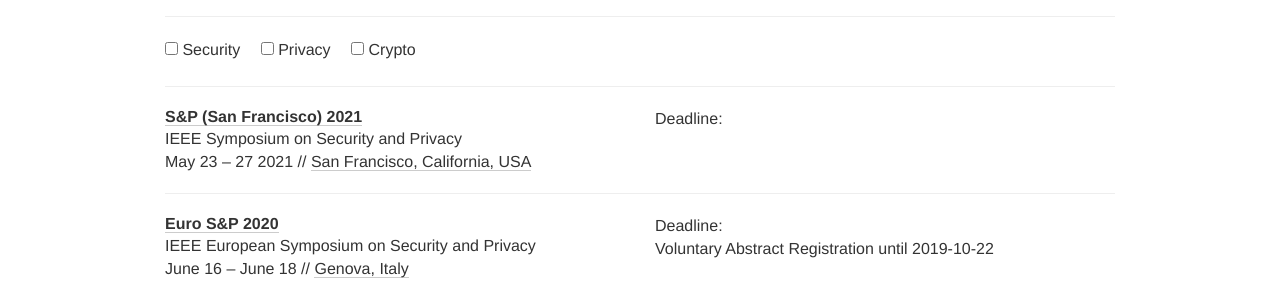
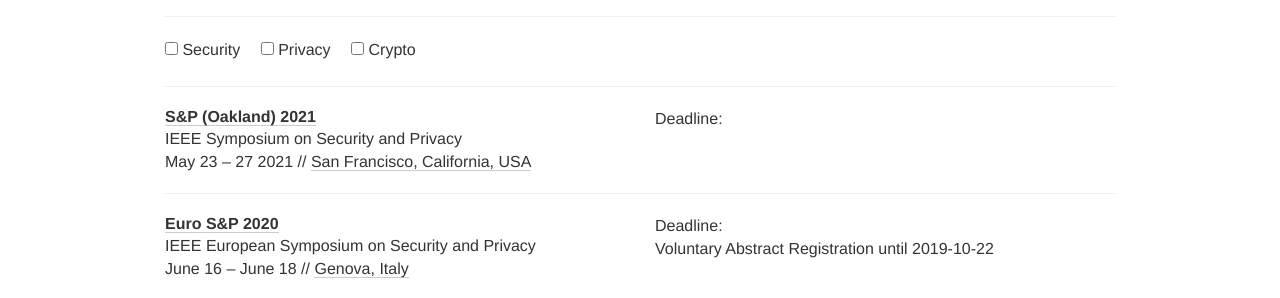
Before and after one commit to sec-deadlines/sec-deadlines.github.io, a Jekyll site: the page built from index.html, in a window 1280 px wide and 900 px high. Shown: the part 215-513 px from the top of the window. Built offline with Jekyll 4.4.1, drawn with Linux system fonts in a browser that asks for light colours; nearby versions of some CDN libraries; comment, search, counter and statistics services are not loaded.

Commit message:
Fix Oakland timezones. Close #47

```diff
--- a/_data/conferences.yml
+++ b/_data/conferences.yml
@@ -1,6 +1,6 @@
 ---
 # Security and Privacy
-- name: S&P (San Francisco)
+- name: S&P (Oakland)
   year: 2021
   date: "May 23 – 27 2021"
   description: IEEE Symposium on Security and Privacy
@@ -10,7 +10,6 @@
     - "2020-06-04 23:59"
     - "2020-09-03 23:59"
     - "2020-12-03 23:59"
-  timezone: Etc/GMT+7
   place: San Francisco, California, USA
   tags: [SEC, PRIV]
 
```
